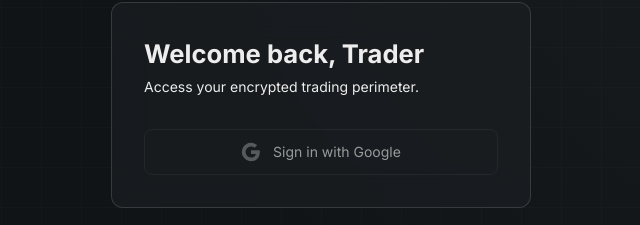
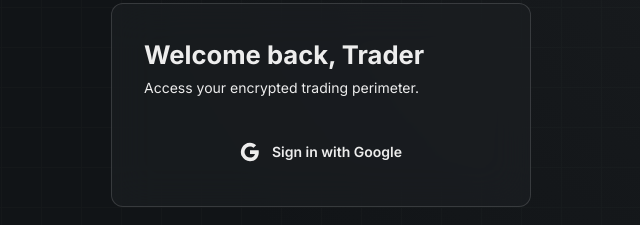
Before and after one commit to wp-wachi/my-trading-app, a Next.js app: page /login in a window 1280 px wide. Shown: the part 353-578 px from the top of the page, without its empty margins (319-959 px from the left). Built offline with nearby package versions, Linux system fonts and the light colour scheme; no server answers.

Commit message:
finish login with google

```diff
--- a/src/components/LoginPage.tsx
+++ b/src/components/LoginPage.tsx
@@ -1,3 +1,4 @@
+import { signIn } from "@/lib/auth";
 import { Terminal } from "lucide-react";
 
 function BrandHeader(): React.JSX.Element {
@@ -19,14 +20,19 @@ function BrandHeader(): React.JSX.Element {
   );
 }
 
-function GoogleDisabledButton(): React.JSX.Element {
+function GoogleSignInButton(): React.JSX.Element {
   return (
+    <form
+      action={async (): Promise<void> => {
+        "use server";
+        await signIn("google", { redirectTo: "/add-trade" });
+      }}
+    >
       <button
-      className="flex w-full cursor-not-allowed items-center justify-center gap-3 rounded-lg border border-[color:var(--outline-variant)]/10 bg-surface_container py-3 text-sm text-on_surface_variant/40 opacity-60"
-      disabled
-      type="button"
+        className="flex w-full items-center justify-center gap-3 rounded-lg bg-surface_container py-3 text-sm font-semibold text-on_surface transition hover:bg-surface_container_high focus:outline-none"
+        type="submit"
       >
-      <svg className="h-5 w-5 opacity-50 grayscale" viewBox="0 0 24 24">
+        <svg className="h-5 w-5" viewBox="0 0 24 24">
           <path
             d="M22.56 12.25c0-.78-.07-1.53-.2-2.25H12v4.26h5.92c-.26 1.37-1.04 2.53-2.21 3.31v2.77h3.57c2.08-1.92 3.28-4.74 3.28-8.09z"
             fill="currentColor"
@@ -46,6 +52,7 @@ function GoogleDisabledButton(): React.JSX.Element {
         </svg>
         Sign in with Google
       </button>
+    </form>
   );
 }
 
@@ -62,7 +69,7 @@ function LoginCard(): React.JSX.Element {
       </div>
 
       <div className="space-y-6">
-        <GoogleDisabledButton />
+        <GoogleSignInButton />
       </div>
     </div>
   );
```
Lines whose indentation alone changed are shown as unchanged.
